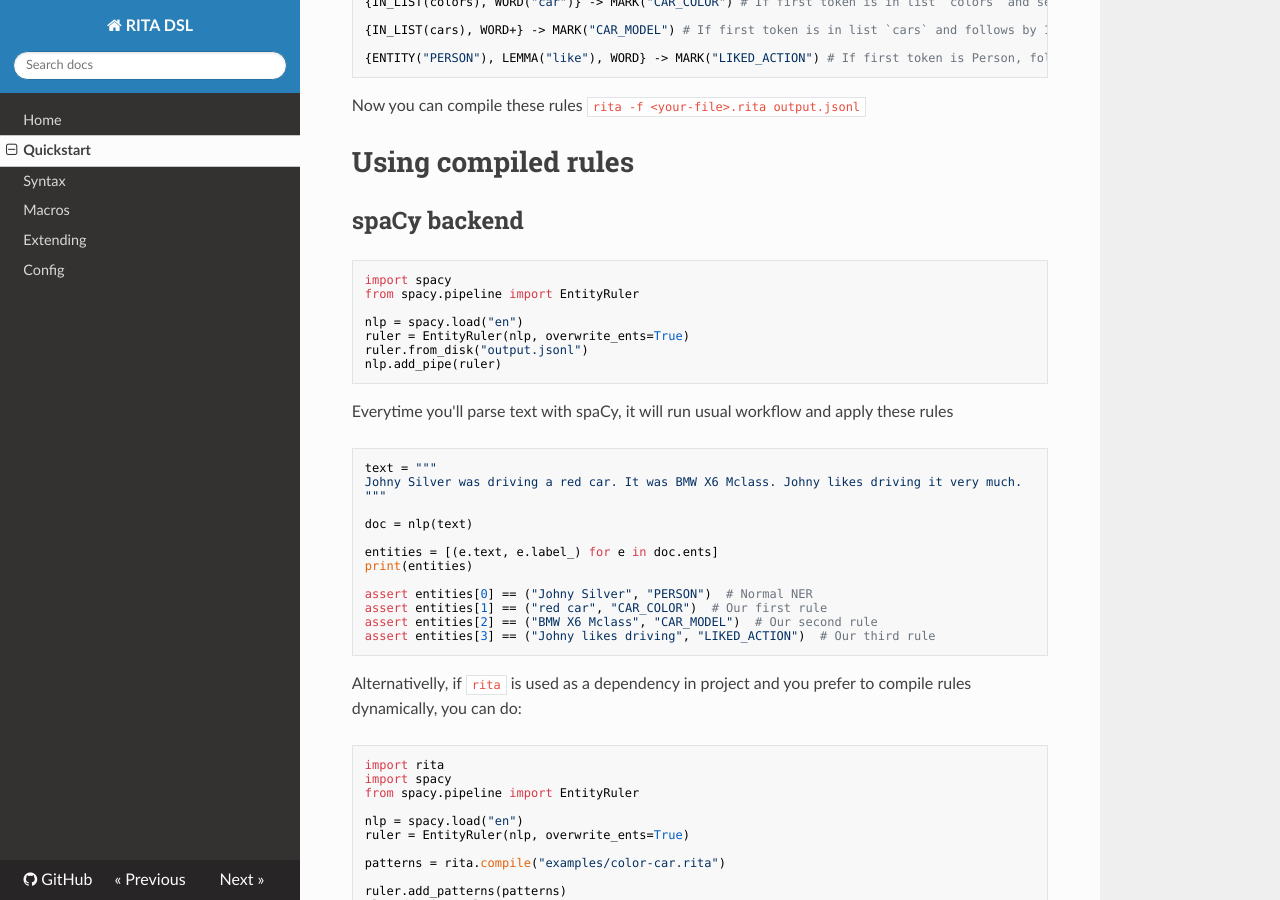
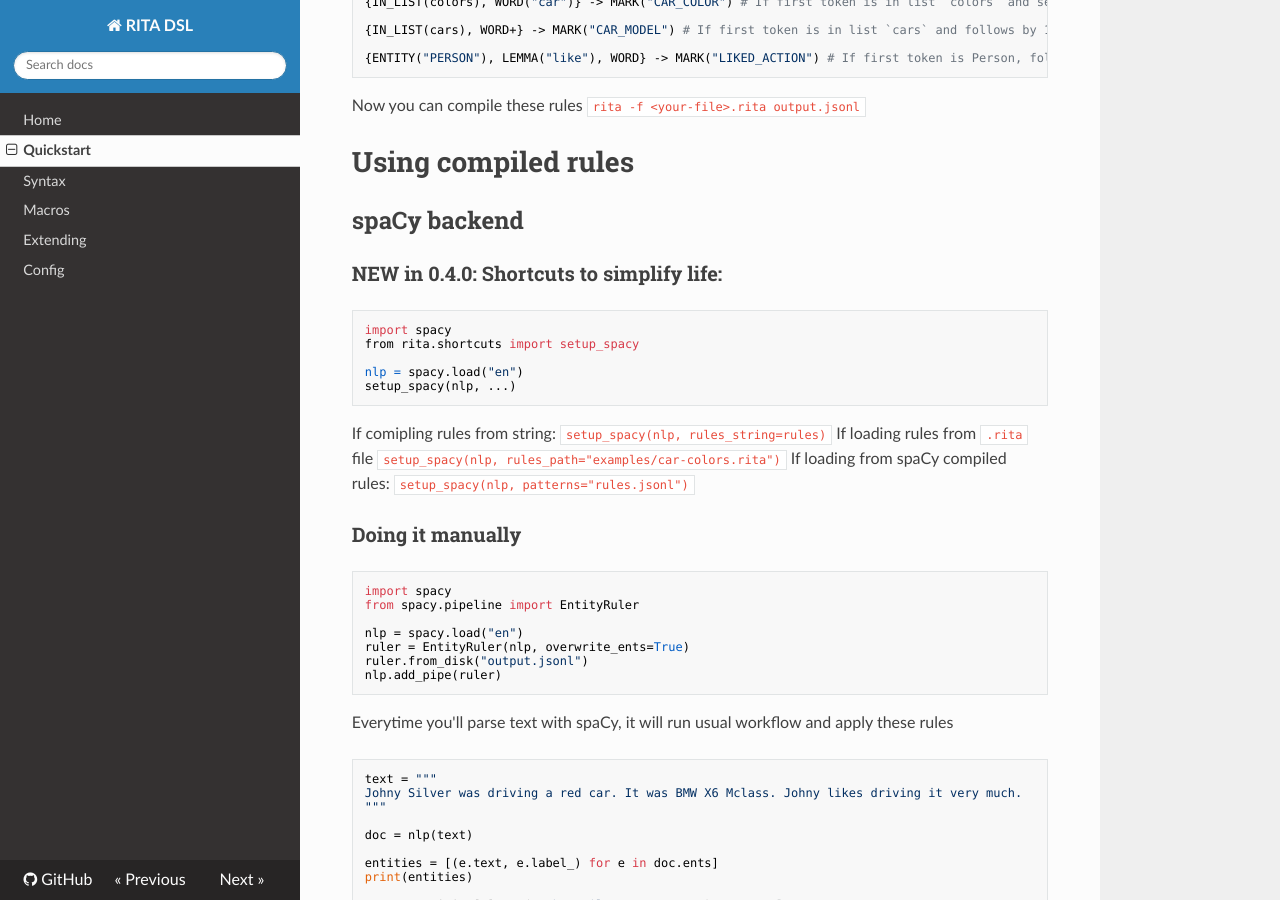
Before and after one commit to zaibacu/rita-dsl, an MkDocs documentation site: the page built from docs/quickstart.md, in a window 1280 px wide and 900 px high, scrolled down 366 px. Built offline with MkDocs 1.6.1, drawn with Linux system fonts in a browser that asks for light colours; nearby versions of some CDN libraries.

Commit message:
Some documentation

````diff
--- a/docs/quickstart.md
+++ b/docs/quickstart.md
@@ -22,6 +22,23 @@ Now you can compile these rules `rita -f <your-file>.rita output.jsonl`
 
 ## spaCy backend
 
+### NEW in 0.4.0: Shortcuts to simplify life:
+```
+import spacy
+from rita.shortcuts import setup_spacy
+
+nlp = spacy.load("en")
+setup_spacy(nlp, ...)
+```
+
+If comipling rules from string:
+`setup_spacy(nlp, rules_string=rules)`
+If loading rules from `.rita` file
+`setup_spacy(nlp, rules_path="examples/car-colors.rita")`
+If loading from spaCy compiled rules:
+`setup_spacy(nlp, patterns="rules.jsonl")`
+
+### Doing it manually
 ```python
 import spacy
 from spacy.pipeline import EntityRuler
````
